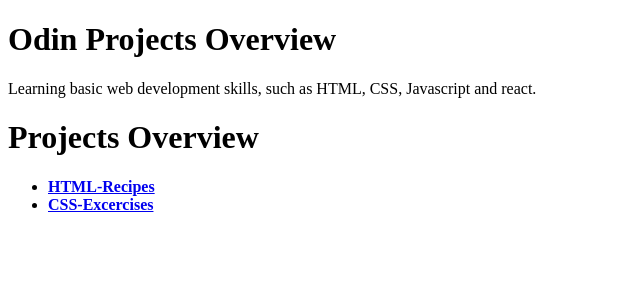
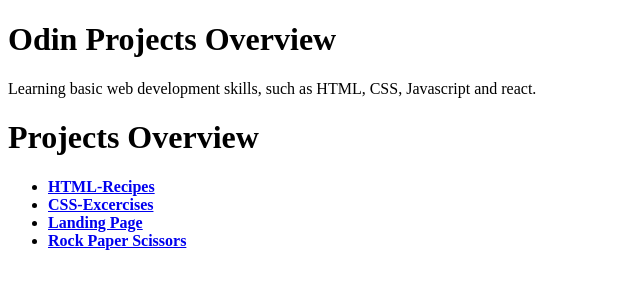
Before and after one commit to Ferinn/OdinProject, a plain HTML site: page index.html in a window 1280 px wide. Shown: the whole page, without its empty margins (0-640 px from the left). Drawn offline with Linux system fonts and the light colour scheme.

Commit message:
Added Landing Page and Rock Paper Scissors projects to github pages entry index.html

```diff
--- a/index.html
+++ b/index.html
@@ -14,6 +14,8 @@
         <ul>
             <li><a href="Projects/HTML-Recipes/index.html"><strong>HTML-Recipes</strong></a></li>
             <li><a href="Projects/Excercises/CSS-Excercises/crossroads.html"><strong>CSS-Excercises</strong></a></li>
+            <li><a href="Projects/Landing Page/index.html"><strong>Landing Page</strong></a></li>
+            <li><a href="Projects/Rock Paper Scissors/index.html"><strong>Rock Paper Scissors</strong></a></li>
         </ul>
     </body>
 </html>
```
Also changed, not shown: Projects/Excercises/CSS-Excercises/crossroads.html (+0 -4 lines).
